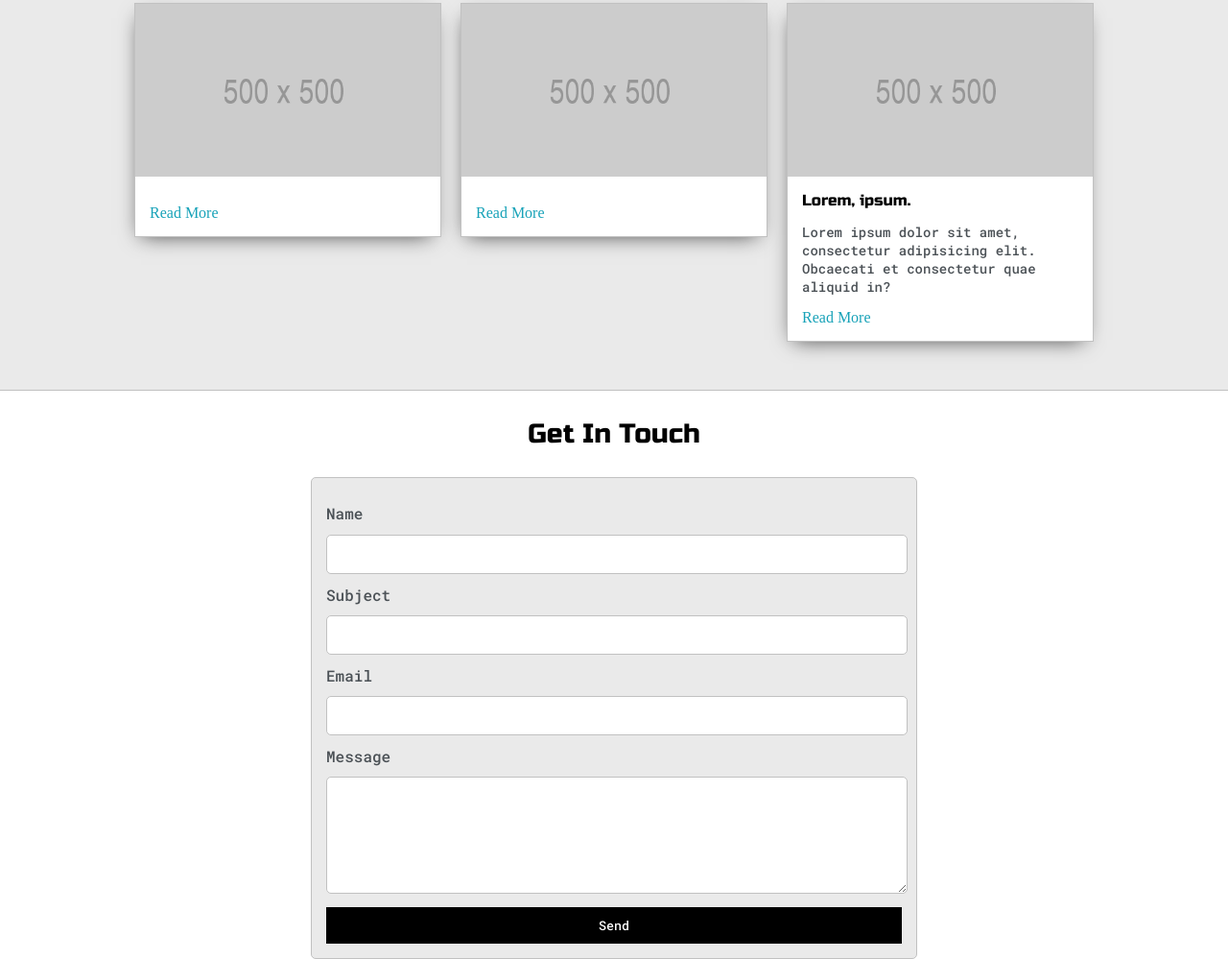
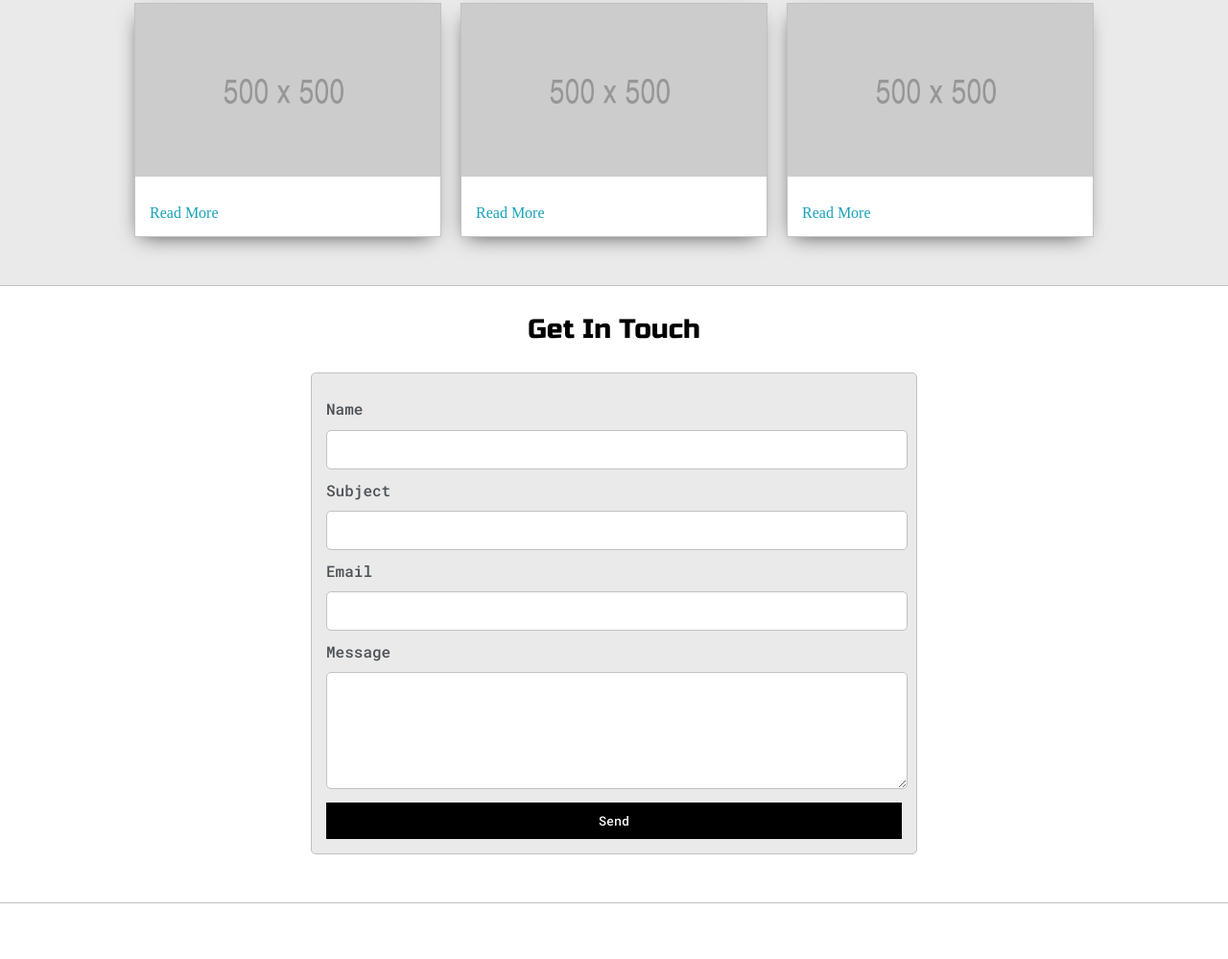
Before and after one commit to romuelresnera/static_blog, a plain HTML site: page index.html in a window 1280 px wide. Shown: the part 1162-2161 px from the top of the page at 96% size. After the commit the page ends 2103 px from the top, so only its background shows below. Drawn offline with Linux system fonts and the light colour scheme.

Commit message:
Update index.html

```diff
--- a/index.html
+++ b/index.html
@@ -159,10 +159,10 @@ And have a knowledge in programming language like Java and still learning the ot
             <div class="post">
               <img class="thumbnail" src="images/ph.png" />
               <div class="post-preview">
-                <h6 class="post-title">Lorem, ipsum.</h6>
+                <h6 class="post-title"></h6>
                 <p class="post-intro">
-                  Lorem ipsum dolor sit amet, consectetur adipisicing elit.
-                  Obcaecati et consectetur quae aliquid in?
+
+
                 </p>
                 <a href="post.html">Read More</a>
               </div>
```
